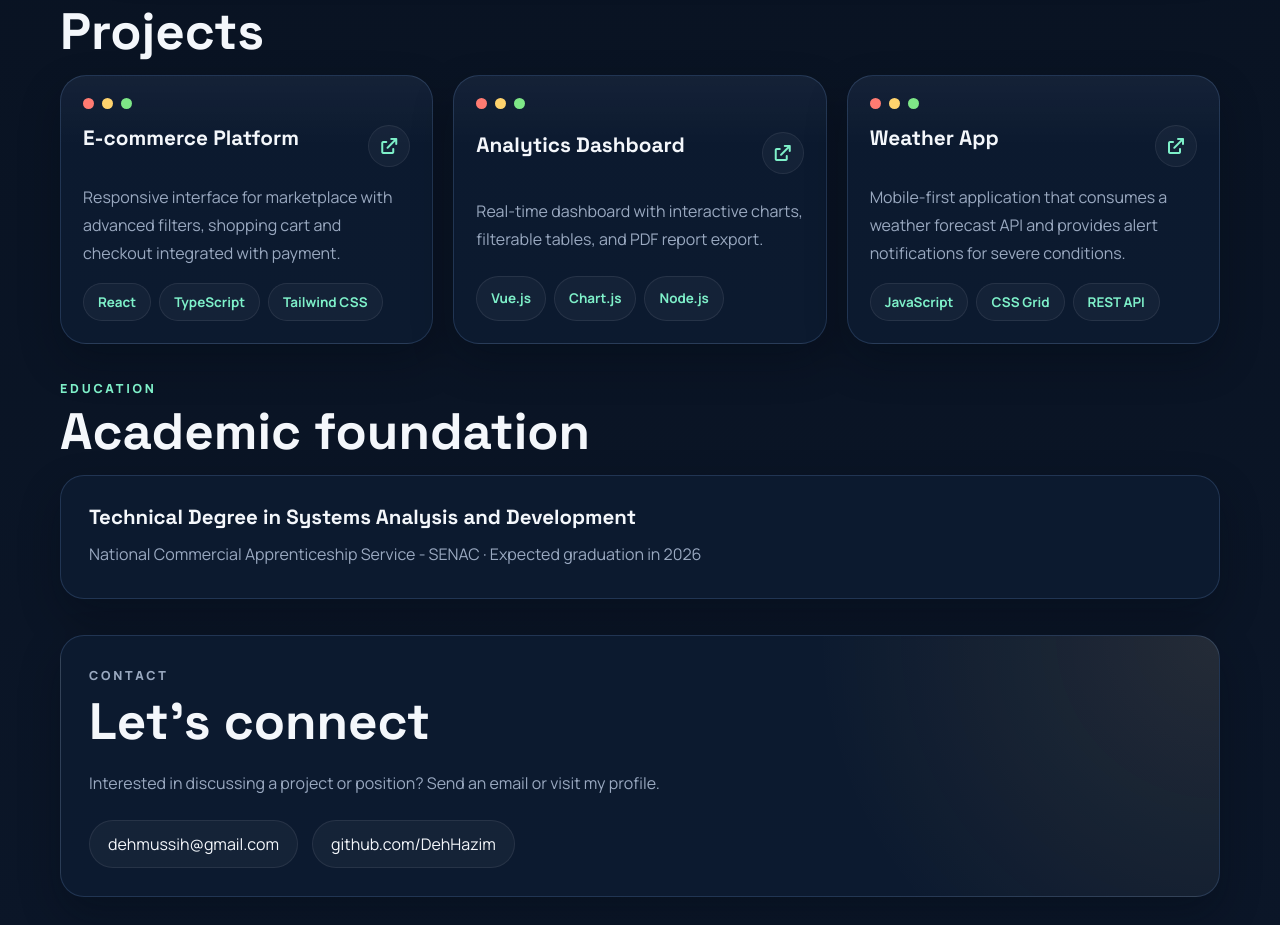
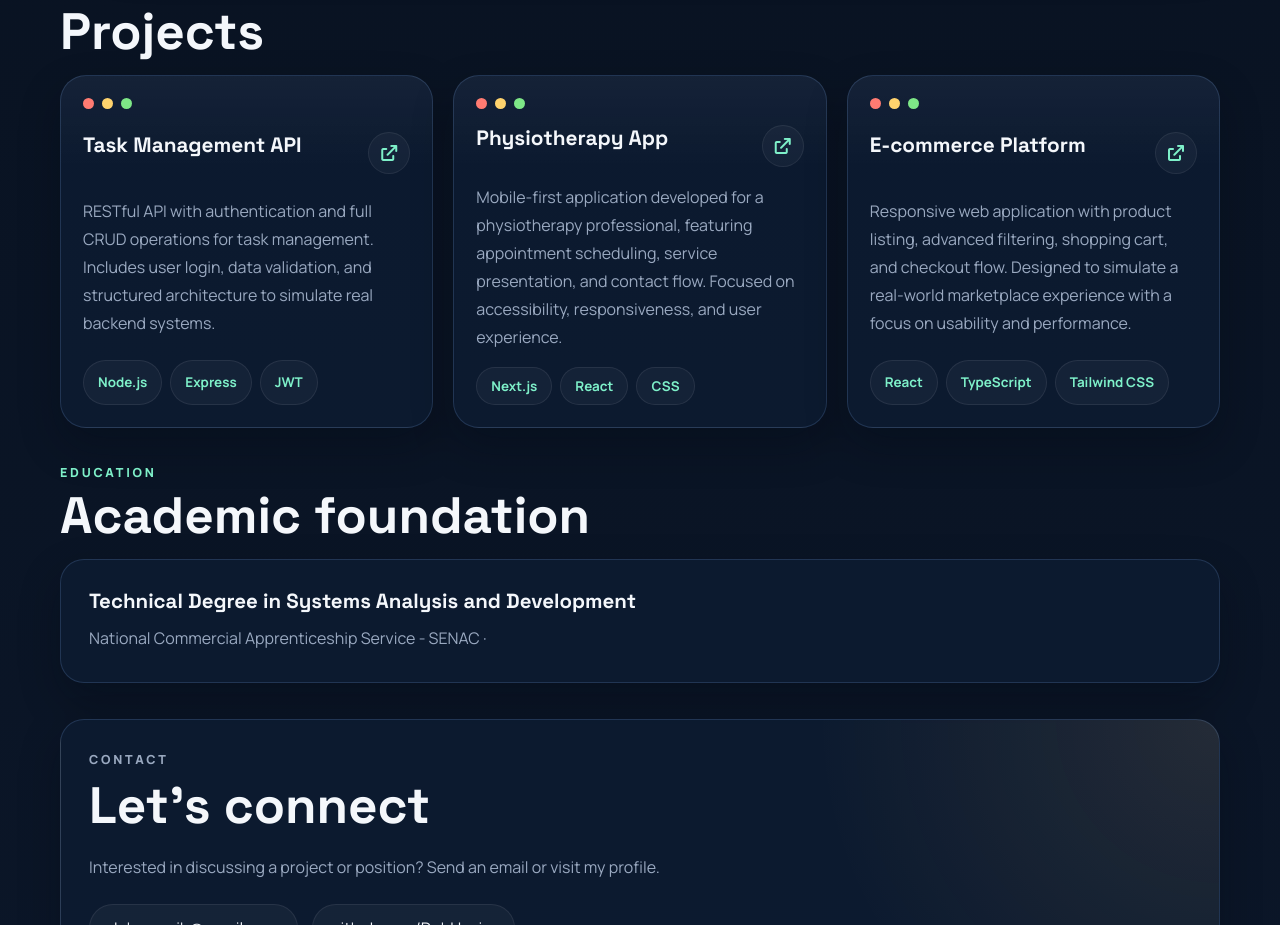
Before and after one commit to DehHazim/deborah-portfolio, a website: page index.html in a window 1280 px wide. Shown: the part 1925-2850 px from the top of the page. Drawn offline with Linux system fonts and the light colour scheme.

Commit message:
update portfolio

```diff
--- a/index.html
+++ b/index.html
@@ -148,16 +148,16 @@
               <span></span>
             </div>
             <div class="project-header">
-              <h3>E-commerce Platform</h3>
+              <h3>Task Management API</h3>
               <a href="https://github.com" target="_blank" rel="noreferrer" class="project-link" aria-label="Open project link">
                 <i class="fa-solid fa-arrow-up-right-from-square"></i>
               </a>
             </div>
-            <p class="project-description">Responsive interface for marketplace with advanced filters, shopping cart and checkout integrated with payment.</p>
+            <p class="project-description">RESTful API with authentication and full CRUD operations for task management. Includes user login, data validation, and structured architecture to simulate real backend systems.</p>
             <div class="project-tags">
-              <span>React</span>
-              <span>TypeScript</span>
-              <span>Tailwind CSS</span>
+              <span>Node.js</span>
+              <span>Express</span>
+              <span>JWT</span>
             </div>
           </article>
 
@@ -168,16 +168,16 @@
               <span></span>
             </div>
             <div class="project-header">
-              <h3>Analytics Dashboard</h3>
+              <h3>Physiotherapy App</h3>
               <a href="https://github.com" target="_blank" rel="noreferrer" class="project-link" aria-label="Open project link">
                 <i class="fa-solid fa-arrow-up-right-from-square"></i>
               </a>
             </div>
-            <p class="project-description">Real-time dashboard with interactive charts, filterable tables, and PDF report export.</p>
+            <p class="project-description">Mobile-first application developed for a physiotherapy professional, featuring appointment scheduling, service presentation, and contact flow. Focused on accessibility, responsiveness, and user experience.</p>
             <div class="project-tags">
-              <span>Vue.js</span>
-              <span>Chart.js</span>
-              <span>Node.js</span>
+              <span>Next.js</span>
+              <span>React</span>
+              <span>CSS</span>
             </div>
           </article>
 
@@ -188,16 +188,16 @@
               <span></span>
             </div>
             <div class="project-header">
-              <h3>Weather App</h3>
+              <h3>E-commerce Platform</h3>
               <a href="https://github.com" target="_blank" rel="noreferrer" class="project-link" aria-label="Open project link">
                 <i class="fa-solid fa-arrow-up-right-from-square"></i>
               </a>
             </div>
-            <p class="project-description">Mobile-first application that consumes a weather forecast API and provides alert notifications for severe conditions.</p>
+            <p class="project-description">Responsive web application with product listing, advanced filtering, shopping cart, and checkout flow. Designed to simulate a real-world marketplace experience with a focus on usability and performance.</p>
             <div class="project-tags">
-              <span>JavaScript</span>
-              <span>CSS Grid</span>
-              <span>REST API</span>
+              <span>React</span>
+              <span>TypeScript</span>
+              <span>Tailwind CSS</span>
             </div>
           </article>
         </div>
@@ -211,7 +211,7 @@
 
         <article class="education-card">
           <strong>Technical Degree in Systems Analysis and Development</strong>
-          <p>National Commercial Apprenticeship Service - SENAC &middot; Expected graduation in 2026</p>
+          <p>National Commercial Apprenticeship Service - SENAC &middot;</p>
         </article>
       </section>
 
```
Also changed, not shown: index.new.html (+1 -8 lines).
